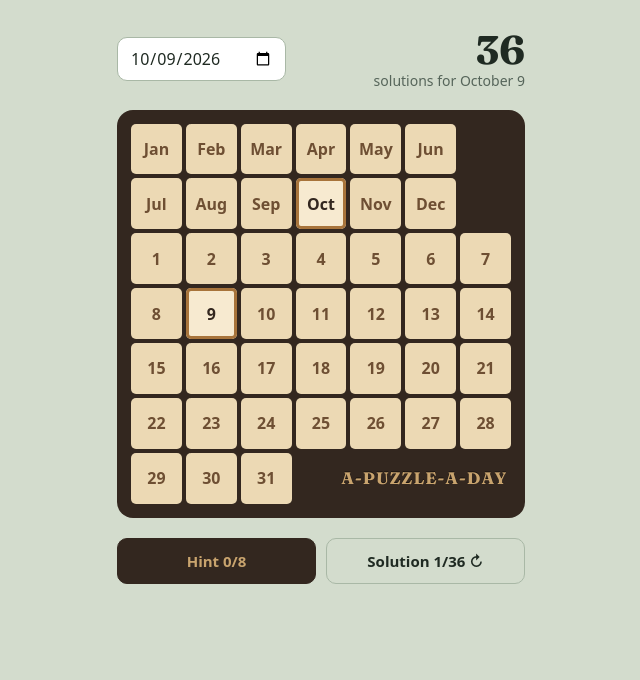
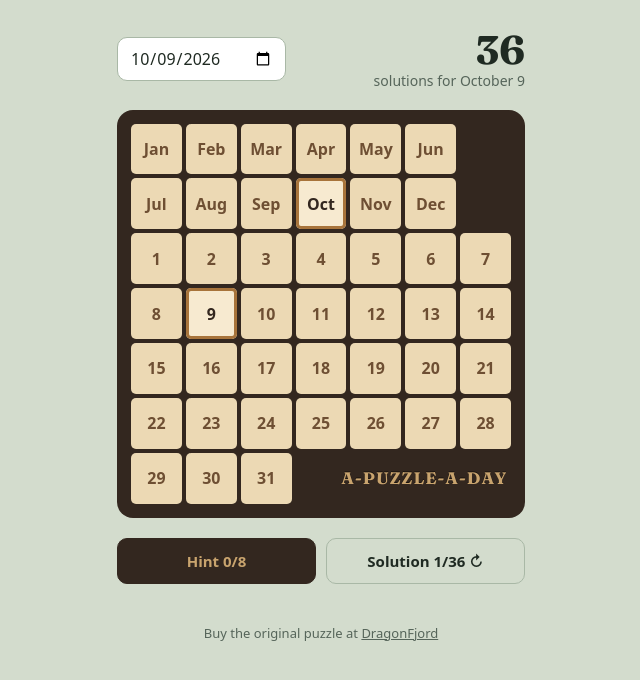
Before and after one commit to tommyno/a-puzzle-a-day-solver, a website with bundled scripts: page index.html in a window 1280 px wide. Shown: the whole page, without its empty margins (319-959 px from the left). Built offline with nearby package versions, Linux system fonts and the light colour scheme.

Commit message:
Add favicon, readme, footer

```diff
--- a/index.html
+++ b/index.html
@@ -4,6 +4,7 @@
   <meta charset="utf-8">
   <meta name="viewport" content="width=device-width, initial-scale=1">
   <title>A-Puzzle-A-Day Solver</title>
+  <link rel="icon" href="favicon.svg" type="image/svg+xml">
   <link rel="preconnect" href="https://fonts.googleapis.com">
   <link rel="preconnect" href="https://fonts.gstatic.com" crossorigin>
   <link rel="stylesheet" href="https://fonts.googleapis.com/css2?family=Fraunces:opsz,wght@9..144,500;9..144,700&display=swap">
@@ -33,6 +34,10 @@
     <p id="cooldown" hidden></p>
   </main>
 
+  <footer>
+    Buy the original puzzle at <a href="https://www.dragonfjord.com" target="_blank" rel="noopener noreferrer">DragonFjord</a>
+  </footer>
+
   <script type="module" src="app.js"></script>
 </body>
 </html>
--- a/style.css
+++ b/style.css
@@ -206,6 +206,17 @@ input[type='date'] {
   gap: 10px;
 }
 
+footer {
+  padding: 0 16px 24px;
+  text-align: center;
+  font-size: 13px;
+  color: var(--muted);
+}
+
+footer a {
+  color: inherit;
+}
+
 #cooldown {
   margin: 0;
   text-align: center;
```
Also changed, not shown: README.md (added), favicon.svg (added).
